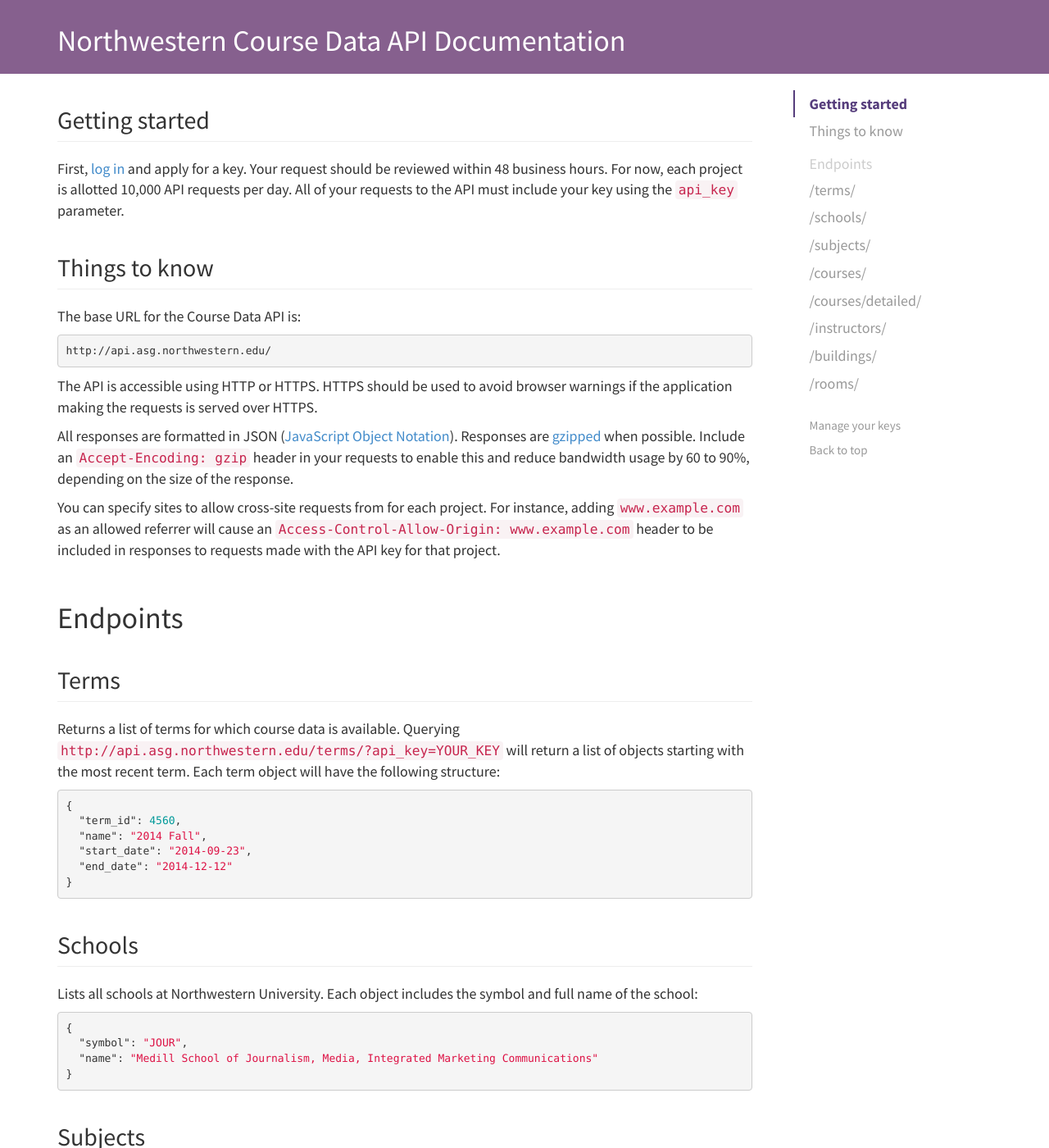
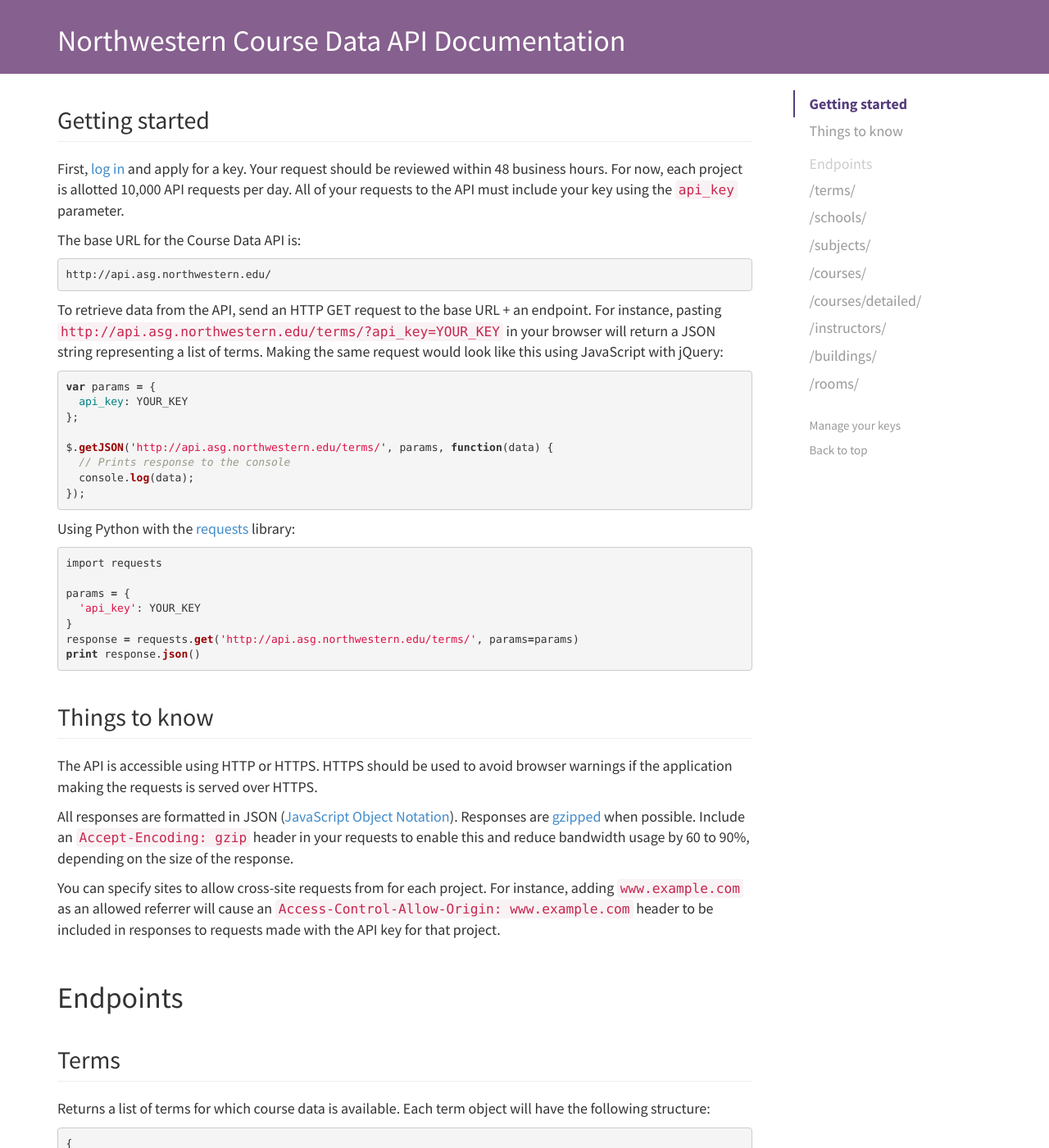
Before and after one commit to northwesternapis/docs, a Jekyll site: the page built from docs/index.html, in a window 1280 px wide and 1400 px high. Shown: the whole window at 82% size. Built offline with Jekyll 4.4.1, drawn with Linux system fonts in a browser that asks for light colours.

Commit message:
code snippets

```diff
--- a/_includes/getting-started.html
+++ b/_includes/getting-started.html
@@ -1,2 +1,27 @@
 <h2 id="getting-started" class="page-header">Getting started</h2>
 <p>First, <a href="https://api.asg.northwestern.edu/manage/login/">log in</a> and apply for a key. Your request should be reviewed within 48 business hours. For now, each project is allotted 10,000 API requests per day. All of your requests to the API must include your key using the <code>api_key</code> parameter.</p>
+<p>The base URL for the Course Data API is:</p>
+<pre>
+http://api.asg.northwestern.edu/
+</pre>
+<p>To retrieve data from the API, send an HTTP GET request to the base URL + an endpoint. For instance, pasting <code>http://api.asg.northwestern.edu/terms/?api_key=YOUR_KEY</code> in your browser will return a JSON string representing a list of terms. Making the same request would look like this using JavaScript with jQuery:</p>
+{% highlight javascript %}
+var params = {
+  api_key: YOUR_KEY
+};
+
+$.getJSON('http://api.asg.northwestern.edu/terms/', params, function(data) {
+  // Prints response to the console
+  console.log(data);
+});
+{% endhighlight %}
+<p>Using Python with the <a href="http://docs.python-requests.org/en/latest/" target="_blank">requests</a> library:</p>
+{% highlight python %}
+import requests
+
+params = {
+  'api_key': YOUR_KEY
+}
+response = requests.get('http://api.asg.northwestern.edu/terms/', params=params)
+print response.json()
+{% endhighlight %}
--- a/_includes/terms.html
+++ b/_includes/terms.html
@@ -1,5 +1,5 @@
 <h2 id="terms" class="page-header">Terms</h2>
-<p>Returns a list of terms for which course data is available. Querying <code>http://api.asg.northwestern.edu/terms/?api_key=YOUR_KEY</code> will return a list of objects starting with the most recent term. Each term object will have the following structure:</p>
+<p>Returns a list of terms for which course data is available. Each term object will have the following structure:</p>
 {% highlight json %}
 {
   "term_id": 4560,
--- a/_includes/things-to-know.html
+++ b/_includes/things-to-know.html
@@ -1,8 +1,4 @@
 <h2 id="things-to-know" class="page-header">Things to know</h2>
-<p>The base URL for the Course Data API is:</p>
-<pre>
-http://api.asg.northwestern.edu/
-</pre>
 <p>The API is accessible using HTTP or HTTPS. HTTPS should be used to avoid browser warnings if the application making the requests is served over HTTPS.</p>
 <p>All responses are formatted in JSON (<a href="http://en.wikipedia.org/wiki/JSON" target="_blank">JavaScript Object Notation</a>). Responses are <a href="http://en.wikipedia.org/wiki/Gzip" target="_blank">gzipped</a> when possible. Include an <code>Accept-Encoding: gzip</code> header in your requests to enable this and reduce bandwidth usage by 60 to 90%, depending on the size of the response.</p>
 <p>You can specify sites to allow cross-site requests from for each project. For instance, adding <code>www.example.com</code> as an allowed referrer will cause an <code>Access-Control-Allow-Origin: www.example.com</code> header to be included in responses to requests made with the API key for that project.</p>
```
